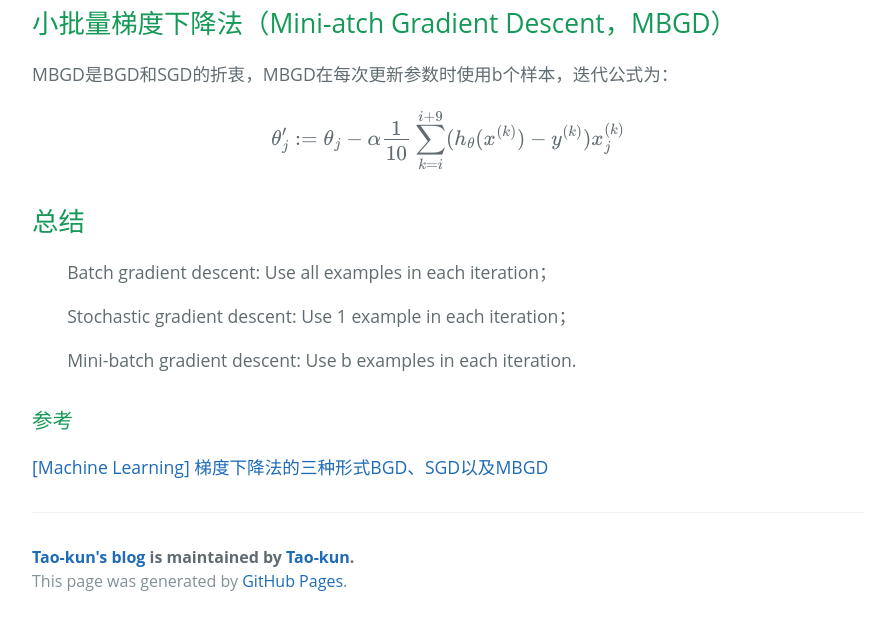
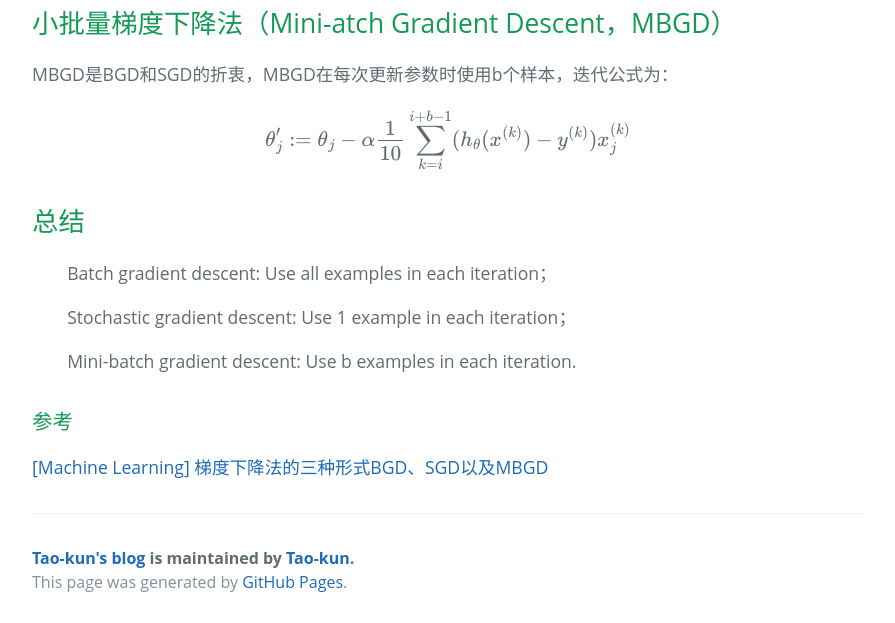
Before and after one commit to Tao-kun/Tao-kun.github.io, a Jekyll site: the page built from _posts/2017-04-25-gradient-descent.markdown, in a window 1280 px wide and 900 px high, scrolled down 3300 px. Shown: the part 274-897 px from the top of the window, without its empty margins (192-1087 px from the left). Built offline with Jekyll 4.4.1, drawn with Linux system fonts in a browser that asks for light colours; some web fonts are replaced; formulas are drawn with MathJax 3.

Commit message:
fix the sum

```diff
--- a/_posts/2017-04-25-gradient-descent.markdown
+++ b/_posts/2017-04-25-gradient-descent.markdown
@@ -71,7 +71,7 @@ $$\theta_j':=\theta_j+(y^i-h_{\theta}(x^i))x_j^i$$
 ## 小批量梯度下降法（Mini-atch Gradient Descent，MBGD）
 MBGD是BGD和SGD的折衷，MBGD在每次更新参数时使用b个样本，迭代公式为：
 
-$$\theta_j':=\theta_j-\alpha\frac{1}{10}\sum_{k=i}^{i+9}(h_{\theta}(x^{(k)})-y^{(k)})x_j^{(k)}$$
+$$\theta_j':=\theta_j-\alpha\frac{1}{10}\sum_{k=i}^{i+b-1}(h_{\theta}(x^{(k)})-y^{(k)})x_j^{(k)}$$
 
 ## 总结
 　　Batch gradient descent: Use all examples in each iteration；
--- a/about.markdown
+++ b/about.markdown
@@ -4,7 +4,6 @@ title: "About"
 ---
 
 [Github Pages](https://pages.github.com)
-[jekyll-toc-generator](https://github.com/dafi/jekyll-toc-generator)
 [Cayman](https://github.com/pages-themes/cayman)
 [Normalized.css](https://github.com/necolas/normalize.css)
 [Read.css](https://www.intptr.im/read.css)
```
